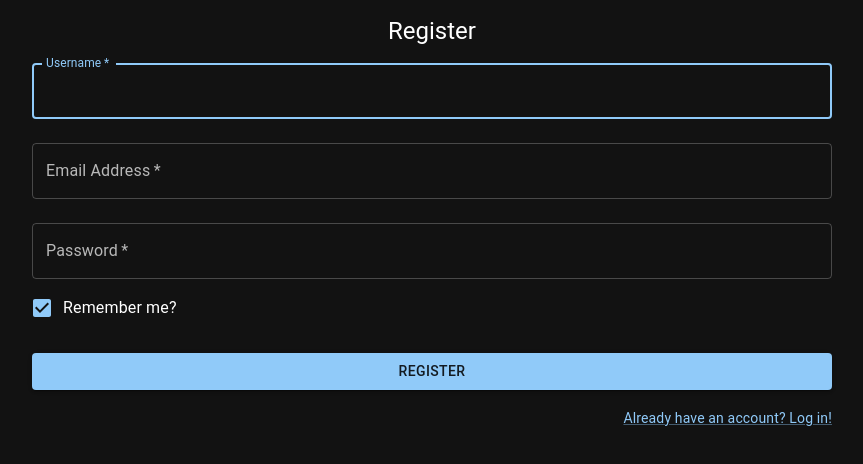
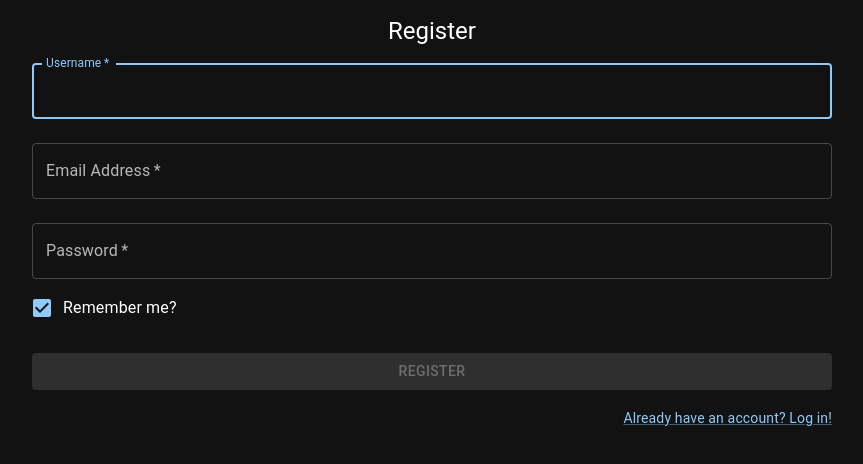
Before and after one commit to zachbakerdev/open-natter-client, a React (Create React App) app: page /register in a window 1280 px wide. Shown: the top 464 px of the page, without its empty margins (208-1071 px from the left). Built offline with nearby package versions, Linux system fonts and the light colour scheme.

Commit message:
feat: disable button before fields filled on register page

```diff
--- a/src/pages/RegisterPage.tsx
+++ b/src/pages/RegisterPage.tsx
@@ -151,6 +151,9 @@ const RegisterPage: FC = () => {
                     fullWidth
                     variant="contained"
                     sx={{ mt: 3, mb: 2 }}
+                    disabled={
+                        !isUsernameValid || !isEmailValid || !isPasswordValid
+                    }
                 >
                     {strings.register}
                 </Button>
```
